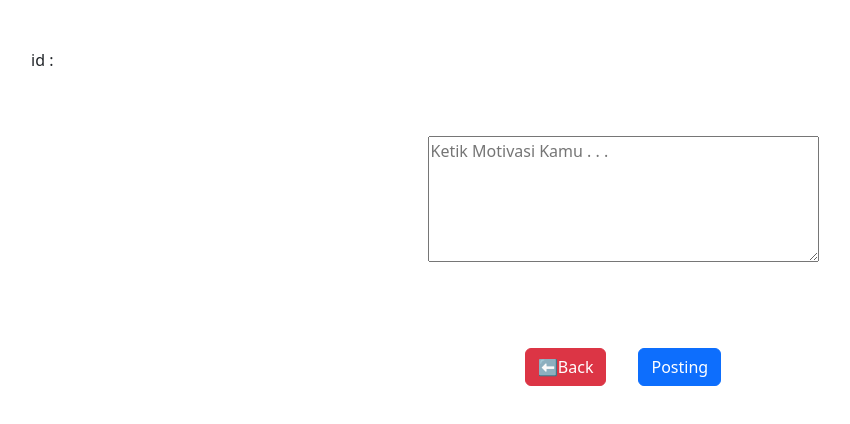
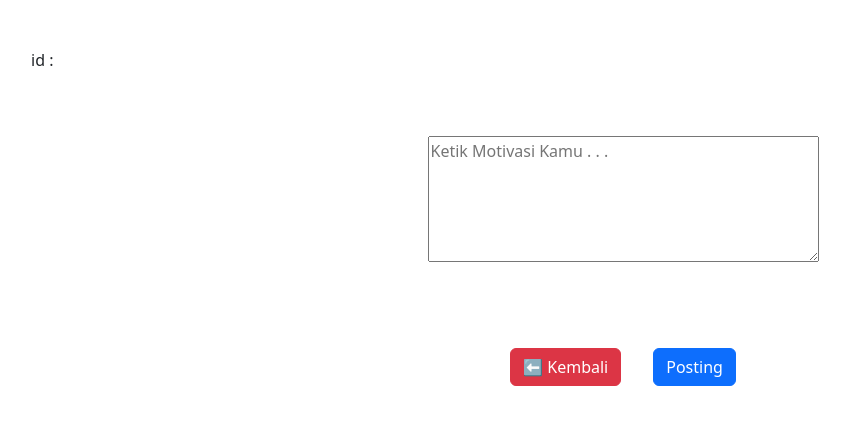
Before and after one commit to Bantas93/vigenesia-student-assignments., a React (Create React App) app: page /PostMotivasi in a window 1280 px wide. Shown: the top 424 px of the page, without its empty margins (17-867 px from the left). Built offline with nearby package versions, Linux system fonts and the light colour scheme.

Commit message:
Mengedit Post Motivasi pada Dashboard

```diff
--- a/src/Components/PostMotivasi.js
+++ b/src/Components/PostMotivasi.js
@@ -66,7 +66,7 @@ const UpdateMotivasi = () => {
             to="/Dashboard"
             style={{ textDecoration: "none", color: "white" }}
           >
-            ⬅️Back
+            ⬅️ Kembali
           </Link>
         </button>
         <button className="btn btn-primary m-3" onClick={submitMotivasi}>
```
